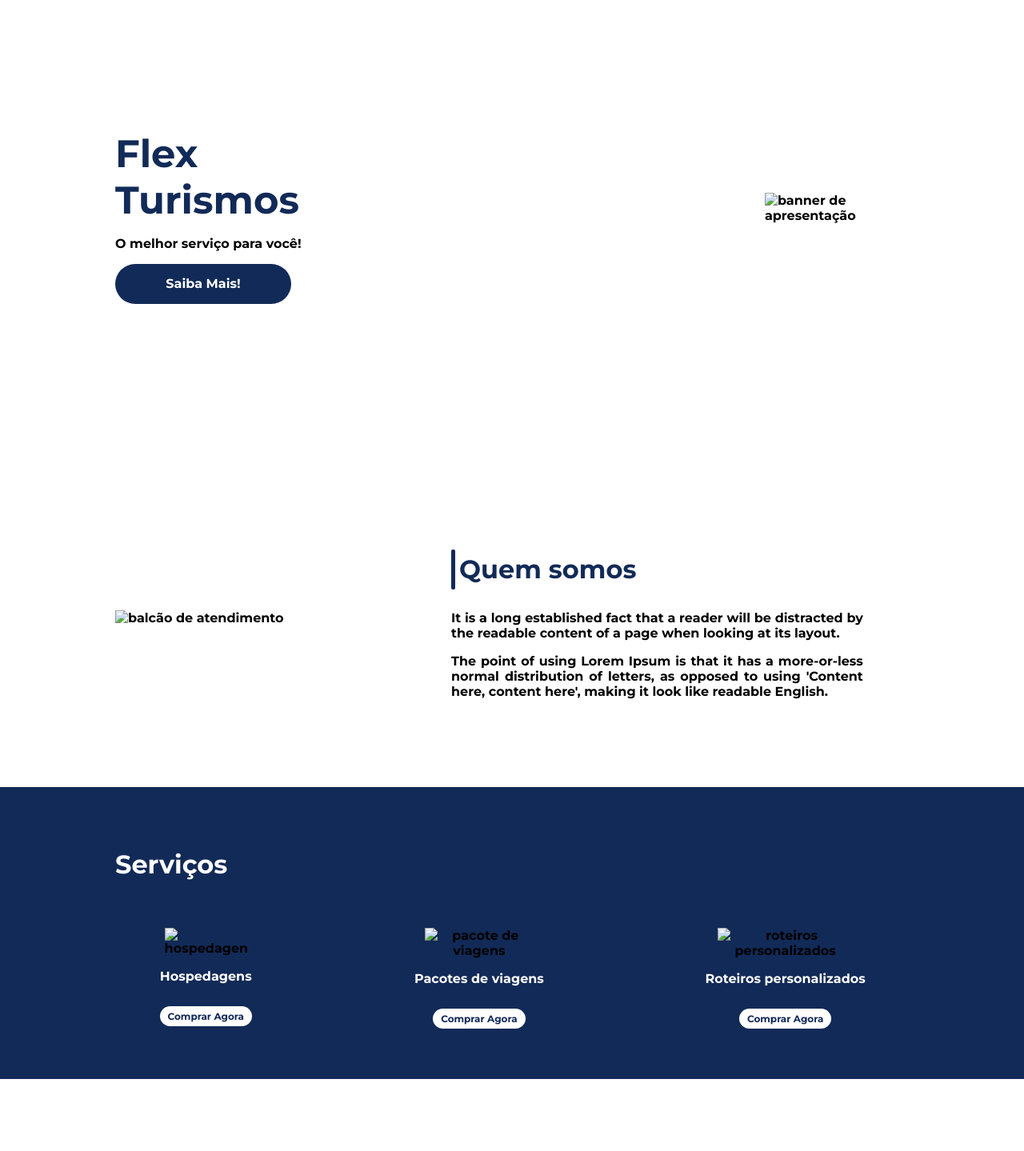
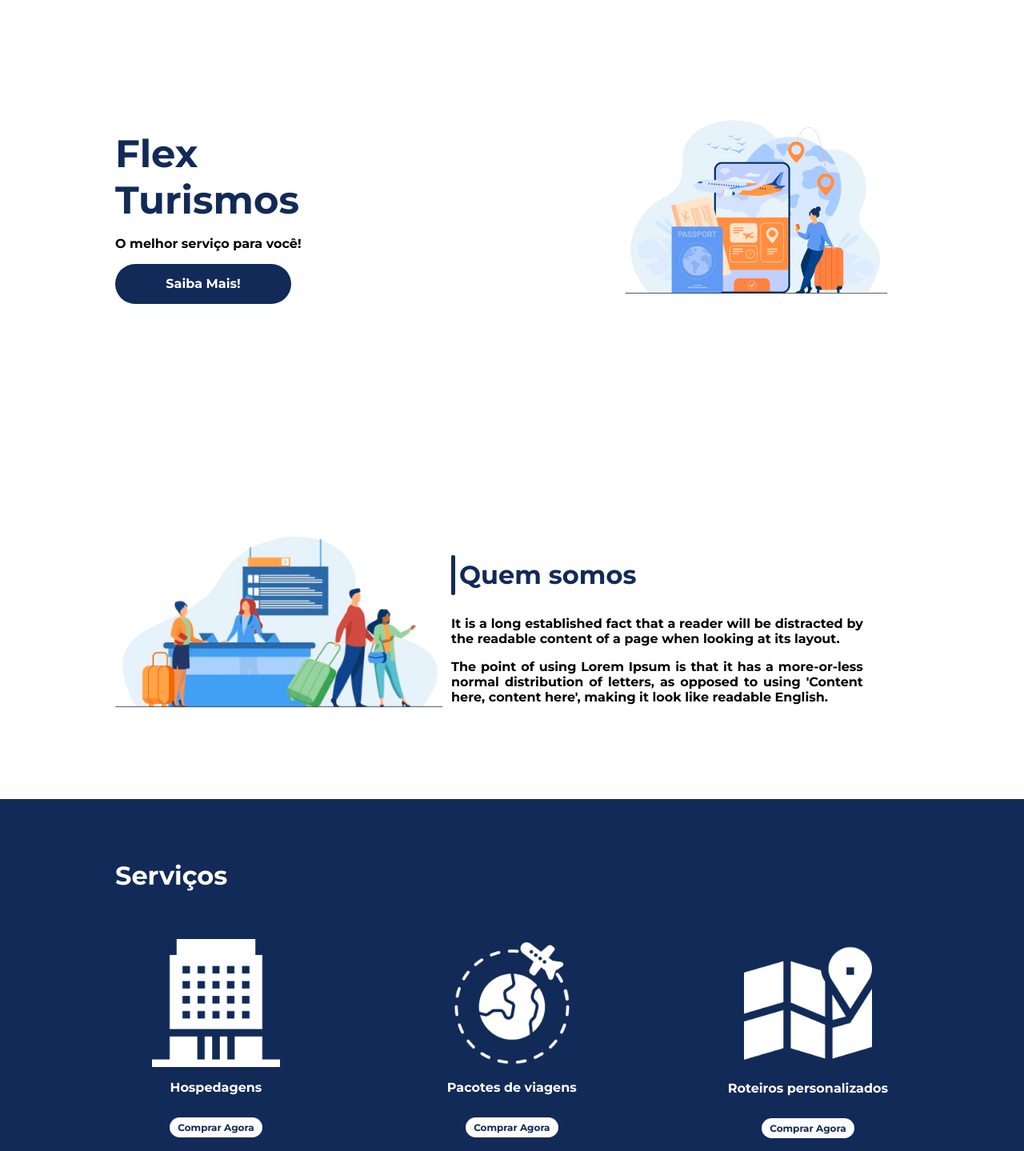
Before and after one commit to leticiaadev/flexbox-pages, a plain HTML site: page index.html in a window 1280 px wide. Shown: the part 240-1679 px from the top of the page at 80% size. Drawn offline with Linux system fonts and the light colour scheme.

Commit message:
Update index.html

```diff
--- a/index.html
+++ b/index.html
@@ -4,7 +4,7 @@
     <meta charset="UTF-8">
     <meta name="viewport" content="width=device-width, initial-scale=1.0">
     <title>Flex Turismos</title>
-    <link rel="stylesheet" href="./style.css">
+    <link rel="stylesheet" href="style.css">
     <link rel="preconnect" href="https://fonts.googleapis.com">
     <link rel="preconnect" href="https://fonts.gstatic.com" crossorigin>
     <link href="https://fonts.googleapis.com/css2?family=Montserrat:wght@700&display=swap" rel="stylesheet">
@@ -29,7 +29,7 @@
         </div>
 
         <div>
-            <div><img src="./images/0-main.png" alt="banner de apresentação"></div>
+            <div><img src="0-main.png" alt="banner de apresentação"></div>
         </div>
     </div>
 
@@ -42,7 +42,7 @@
         </div>
 
         <div>
-            <img src="./images/1-quem-somos.png" alt="balcão de atendimento">
+            <img src="1-quem-somos.png" alt="balcão de atendimento">
         </div>
     </div>
 
@@ -55,20 +55,20 @@
 
         <div class="list-servicos">
             <div class="itens-servicos">
-                <div><img src="./images/icon-2.png" alt="hospedagens"></div>
+                <div><img src="icon-2.png" alt="hospedagens"></div>
                 <p>Hospedagens</p>
                 <div><a href="#">Comprar Agora</a></div>
             </div>
 
 
             <div class="itens-servicos">
-                <div><img src="./images/icon-1.png" alt="pacote de viagens"></div>
+                <div><img src="icon-1.png" alt="pacote de viagens"></div>
                 <p>Pacotes de viagens</p>
                 <div><a href="#">Comprar Agora</a></div>
             </div>
 
             <div class="itens-servicos">
-                <div><img src="./images/icon-3.png" alt="roteiros personalizados"></div>
+                <div><img src="icon-3.png" alt="roteiros personalizados"></div>
                 <p>Roteiros personalizados</p>
                 <div><a href="#">Comprar Agora</a></div>
             </div>
```
